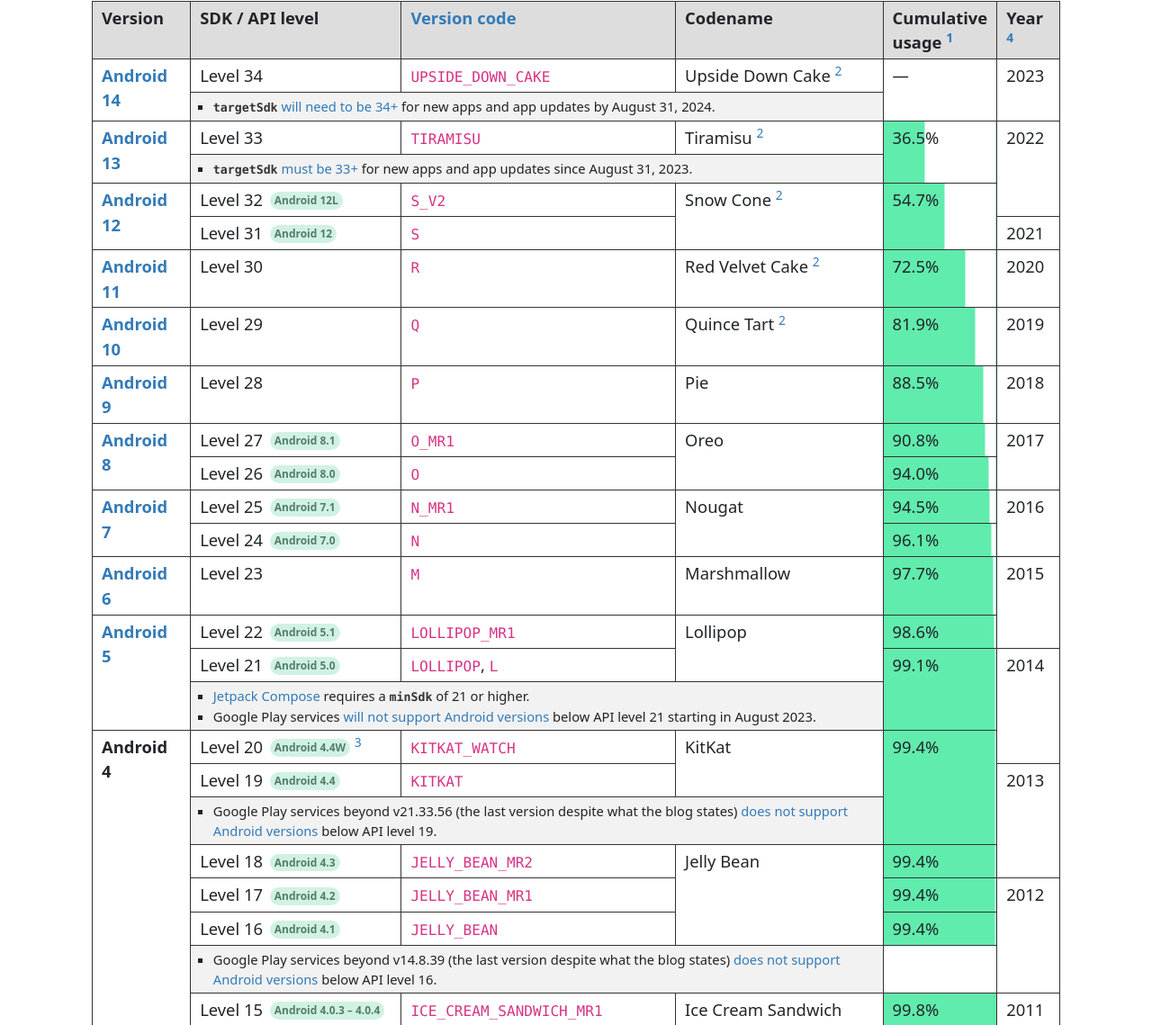
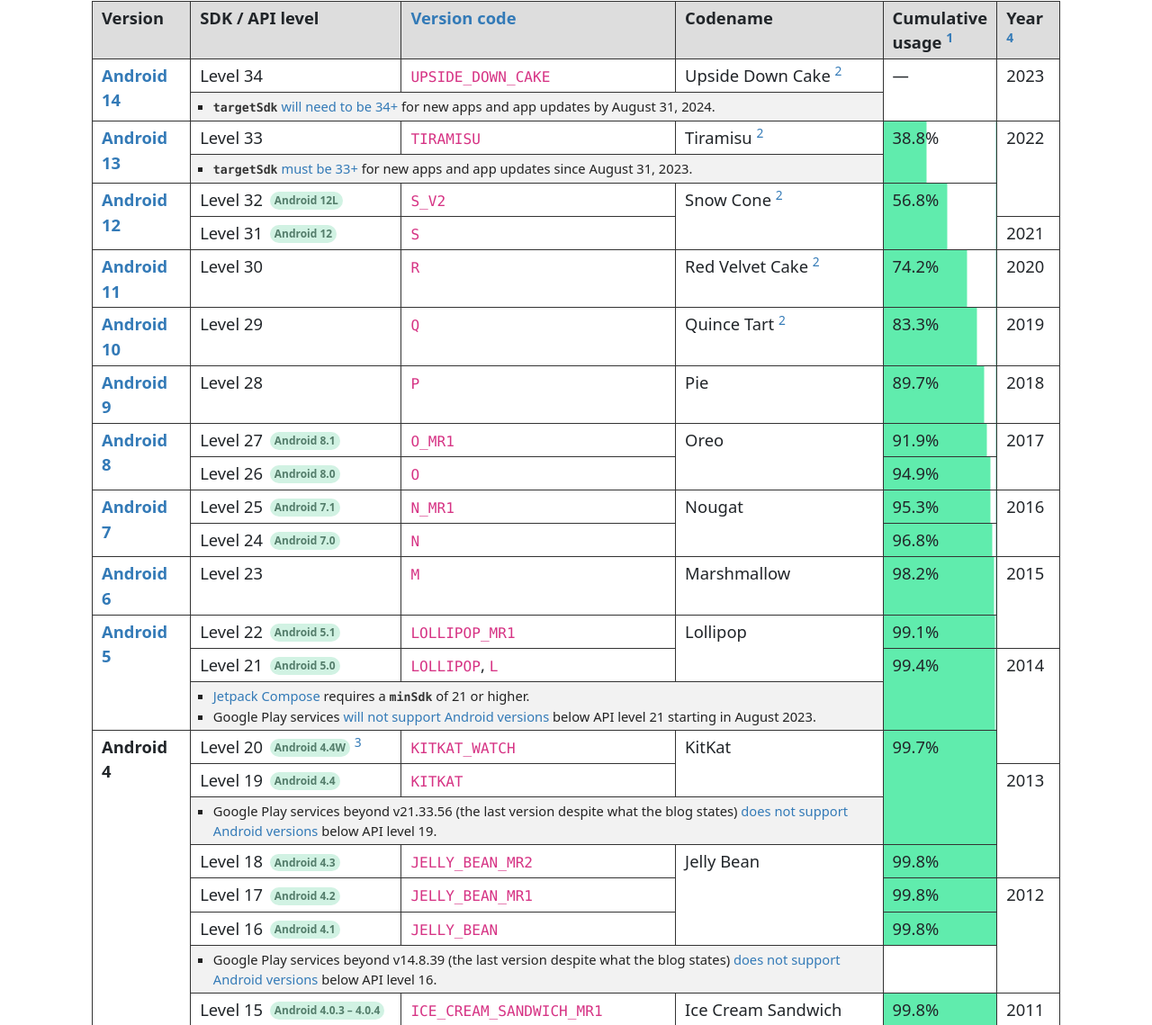
Before and after one commit to ebelinski/apilevels, a Jekyll site: the page built from index.md, in a window 1280 px wide. Shown: the part 238-1377 px from the top of the page at 90% size. Built offline with Jekyll 4.4.1, drawn with Linux system fonts in a browser that asks for light colours; comment, search, counter and statistics services are not loaded; some of the changed text lies outside the part shown.

Commit message:
Update stats.
NB these were generated from the Python script in #46, so the data
for Android 13 includes the cumulative for Android 14.

TODO: if #46 is accepted, update it to automatically re-write
the date line and also update the link in that line.

```diff
--- a/index.md
+++ b/index.md
@@ -57,7 +57,7 @@
       Tiramisu
       <sup id="fnref:2"><a href="#fn:2" class="footnote">2</a></sup>
     </td>
-    {% include progress-cell.html rowspan=2 percentage=36.5 %}
+    {% include progress-cell.html rowspan=2 percentage=38.8 %}
     <td rowspan="3">2022</td>
   </tr>
   <tr class="table-notes">
@@ -80,7 +80,7 @@
       Snow Cone
       <sup id="fnref:2"><a href="#fn:2" class="footnote">2</a></sup>
     </td>
-    {% include progress-cell.html rowspan=2 percentage=54.7 %}
+    {% include progress-cell.html rowspan=2 percentage=56.8 %}
   </tr>
   <tr>
     <td>Level 31 <span class="subversion">Android 12</span></td>
@@ -97,7 +97,7 @@
       Red Velvet Cake
       <sup id="fnref:2"><a href="#fn:2" class="footnote">2</a></sup>
     </td>
-    {% include progress-cell.html rowspan=1 percentage=72.5 %}
+    {% include progress-cell.html rowspan=1 percentage=74.2 %}
     <td>2020</td>
   </tr>
   <tr>
@@ -110,7 +110,7 @@
       Quince Tart
       <sup id="fnref:2"><a href="#fn:2" class="footnote">2</a></sup>
     </td>
-    {% include progress-cell.html rowspan=1 percentage=81.9 %}
+    {% include progress-cell.html rowspan=1 percentage=83.3 %}
     <td>2019</td>
   </tr>
   <tr>
@@ -120,7 +120,7 @@
     <td>Level 28</td>
     <td><code>P</code></td>
     <td>Pie</td>
-    {% include progress-cell.html rowspan=1 percentage=88.5 %}
+    {% include progress-cell.html rowspan=1 percentage=89.7 %}
     <td>2018</td>
   </tr>
   <tr>
@@ -130,13 +130,13 @@
     <td>Level 27 <span class="subversion">Android 8.1</span></td>
     <td><code>O_MR1</code></td>
     <td rowspan="2">Oreo</td>
-    {% include progress-cell.html rowspan=1 percentage=90.8 %}
+    {% include progress-cell.html rowspan=1 percentage=91.9 %}
     <td rowspan="2">2017</td>
   </tr>
   <tr>
     <td>Level 26 <span class="subversion">Android 8.0</span></td>
     <td><code>O</code></td>
-    {% include progress-cell.html rowspan=1 percentage=94.0 %}
+    {% include progress-cell.html rowspan=1 percentage=94.9 %}
   </tr>
   <tr>
     <td rowspan="2">
@@ -145,13 +145,13 @@
     <td>Level 25 <span class="subversion">Android 7.1</span></td>
     <td><code>N_MR1</code></td>
     <td rowspan="2">Nougat</td>
-    {% include progress-cell.html rowspan=1 percentage=94.5 %}
+    {% include progress-cell.html rowspan=1 percentage=95.3 %}
     <td rowspan="2">2016</td>
   </tr>
   <tr>
     <td>Level 24 <span class="subversion">Android 7.0</span></td>
     <td><code>N</code></td>
-    {% include progress-cell.html rowspan=1 percentage=96.1 %}
+    {% include progress-cell.html rowspan=1 percentage=96.8 %}
   </tr>
   <tr>
     <td>
@@ -160,7 +160,7 @@
     <td>Level 23</td>
     <td><code>M</code></td>
     <td>Marshmallow</td>
-    {% include progress-cell.html rowspan=1 percentage=97.7 %}
+    {% include progress-cell.html rowspan=1 percentage=98.2 %}
     <td rowspan="2">2015</td>
   </tr>
   <tr>
@@ -170,12 +170,12 @@
     <td>Level 22 <span class="subversion">Android 5.1</span></td>
     <td><code>LOLLIPOP_MR1</code></td>
     <td rowspan="2">Lollipop</td>
-    {% include progress-cell.html rowspan=1 percentage=98.6 %}
+    {% include progress-cell.html rowspan=1 percentage=99.1 %}
   </tr>
   <tr>
     <td>Level 21 <span class="subversion">Android 5.0</span></td>
     <td><code>LOLLIPOP</code>, <code>L</code></td>
-    {% include progress-cell.html rowspan=2 percentage=99.1 %}
+    {% include progress-cell.html rowspan=2 percentage=99.4 %}
     <td rowspan="3">2014</td>
   </tr>
   <tr class="table-notes"><td colspan="3">
@@ -192,7 +192,7 @@
     </td>
     <td><code>KITKAT_WATCH</code></td>
     <td rowspan="2">KitKat</td>
-    {% include progress-cell.html rowspan=3 percentage=99.4 %}
+    {% include progress-cell.html rowspan=3 percentage=99.7 %}
   </tr>
   <tr>
     <td>
@@ -211,18 +211,18 @@
     <td>Level 18 <span class="subversion">Android 4.3</span></td>
     <td><code>JELLY_BEAN_MR2</code></td>
     <td rowspan="3">Jelly Bean</td>
-    {% include progress-cell.html rowspan=1 percentage=99.4 %}
+    {% include progress-cell.html rowspan=1 percentage=99.8 %}
   </tr>
   <tr>
     <td>Level 17 <span class="subversion">Android 4.2</span></td>
     <td><code>JELLY_BEAN_MR1</code></td>
-    {% include progress-cell.html rowspan=1 percentage=99.4 %}
+    {% include progress-cell.html rowspan=1 percentage=99.8 %}
     <td rowspan="3">2012</td>
   </tr>
   <tr>
     <td>Level 16 <span class="subversion">Android 4.1</span></td>
     <td><code>JELLY_BEAN</code></td>
-    {% include progress-cell.html rowspan=1 percentage=99.4 %}
+    {% include progress-cell.html rowspan=1 percentage=99.8 %}
   </tr>
 <tr class="table-notes"><td colspan="3">
     <ul>
@@ -364,7 +364,7 @@
 <div class="footnotes">
   <ol>
     <li id="fn:1">
-      <p>Cumulative usage distribution figures were last updated on <b>November 14, 2023</b> using data from <a href="https://gs.statcounter.com/android-version-market-share/mobile-tablet/worldwide">Statcounter GlobalStats</a> and <a href="https://github.com/ebelinski/apilevels/blob/main/meta/android-usage-generator.swift">this script</a>. These figures may have changed significantly since the last update. You may update the figures yourself with a <a href="https://github.com/ebelinski/apilevels">pull request</a>. <a href="#fnref:1" class="reversefootnote">↩</a></p>
+      <p>Cumulative usage distribution figures were last updated on <b>December 4, 2023</b> using data from <a href="https://gs.statcounter.com/android-version-market-share/mobile-tablet/worldwide">Statcounter GlobalStats</a> and <a href="https://github.com/ebelinski/apilevels/blob/main/meta/android-usage-generator.swift">this script</a>. These figures may have changed significantly since the last update. You may update the figures yourself with a <a href="https://github.com/ebelinski/apilevels">pull request</a>. <a href="#fnref:1" class="reversefootnote">↩</a></p>
     </li>
     <li id="fn:2">
       <p>The codenames for Android 10 and above in the table are the internal codenames. Beginning with Android 10, Google dropped the usage of codenames publicly. <a href="#fnref:2" class="reversefootnote">↩</a></p>
```
